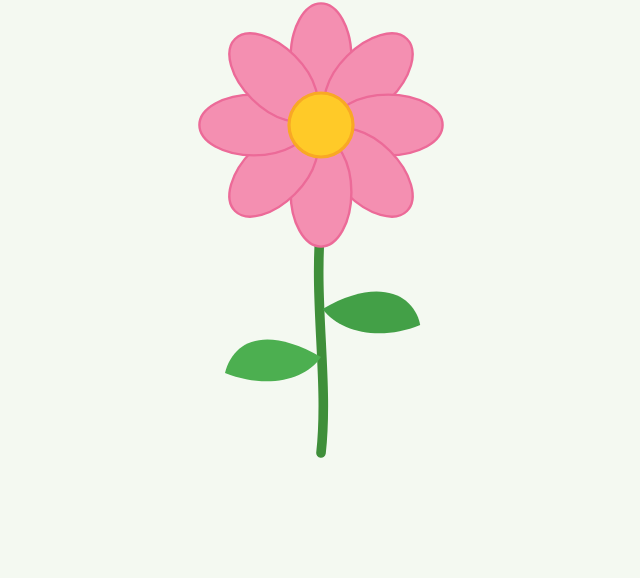
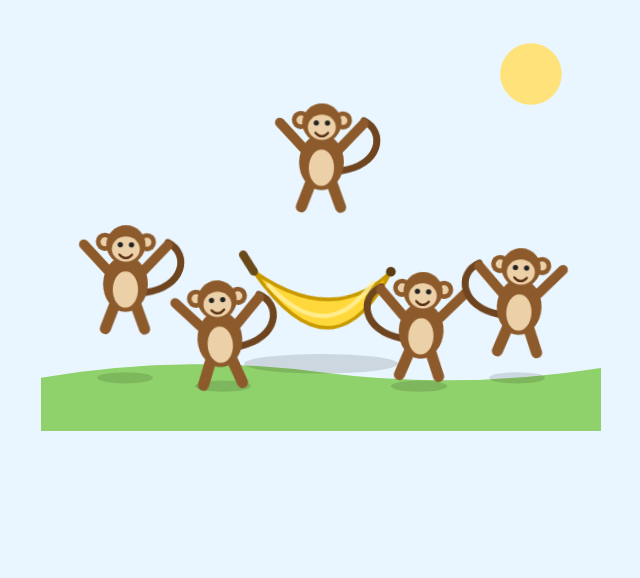
Before and after one commit to huikinmeng-lgtm/haze-tracker, a plain HTML site: page index.html in a window 1280 px wide. Shown: the part 222-800 px from the top of the page, without its empty margins (319-959 px from the left). Drawn offline with Linux system fonts and the light colour scheme.

Commit message:
Draw a banana with monkeys jumping around it
Co-Authored-By: Claude Sonnet 5.5 <noreply@anthropic.com>
Claude-Session: https://claude.ai/code/session_014jrvJP3bFhy79SvpStdPF5

```diff
--- a/index.html
+++ b/index.html
@@ -12,35 +12,94 @@
       flex-direction: column;
       align-items: center;
       justify-content: center;
-      background: #f4f9f1;
+      background: #eaf6ff;
       font-family: system-ui, sans-serif;
-      color: #2d5a27;
+      color: #3b5a2a;
     }
-    svg { width: min(320px, 80vw); height: auto; }
+    svg { width: min(560px, 94vw); height: auto; }
+
+    .hop {
+      animation: hop 1.1s ease-in-out infinite;
+      transform-box: fill-box;
+      transform-origin: center bottom;
+    }
+    .d1 { animation-delay: -0.2s; }
+    .d2 { animation-delay: -0.5s; }
+    .d3 { animation-delay: -0.8s; }
+    .d4 { animation-delay: -0.35s; }
+    .d5 { animation-delay: -0.65s; }
+
+    @keyframes hop {
+      0%, 100% { transform: translateY(0) rotate(-4deg); }
+      50%      { transform: translateY(-38px) rotate(4deg); }
+    }
+    .wobble {
+      animation: wobble 2.2s ease-in-out infinite;
+      transform-box: fill-box;
+      transform-origin: center;
+    }
+    @keyframes wobble {
+      0%, 100% { transform: rotate(-3deg); }
+      50%      { transform: rotate(3deg); }
+    }
+    @media (prefers-reduced-motion: reduce) {
+      .hop, .wobble { animation: none; }
+    }
   </style>
 </head>
 <body>
   <h1>Hello, World!</h1>
-  <svg viewBox="0 0 200 300" xmlns="http://www.w3.org/2000/svg" role="img" aria-label="A pink flower">
-    <!-- stem -->
-    <path d="M100 150 C95 200 105 250 100 295" stroke="#3f8f3a" stroke-width="6" fill="none" stroke-linecap="round"/>
-    <!-- leaves -->
-    <path d="M100 235 C65 215 45 225 40 245 C65 255 90 250 100 235Z" fill="#4caf50"/>
-    <path d="M101 205 C135 185 158 195 162 215 C138 225 112 220 101 205Z" fill="#43a047"/>
-    <!-- petals -->
-    <g transform="translate(100 90)" fill="#f48fb1" stroke="#ec6a98" stroke-width="1.5">
-      <ellipse cx="0" cy="-42" rx="19" ry="34"/>
-      <ellipse cx="0" cy="-42" rx="19" ry="34" transform="rotate(45)"/>
-      <ellipse cx="0" cy="-42" rx="19" ry="34" transform="rotate(90)"/>
-      <ellipse cx="0" cy="-42" rx="19" ry="34" transform="rotate(135)"/>
-      <ellipse cx="0" cy="-42" rx="19" ry="34" transform="rotate(180)"/>
-      <ellipse cx="0" cy="-42" rx="19" ry="34" transform="rotate(225)"/>
-      <ellipse cx="0" cy="-42" rx="19" ry="34" transform="rotate(270)"/>
-      <ellipse cx="0" cy="-42" rx="19" ry="34" transform="rotate(315)"/>
+  <svg viewBox="0 0 400 300" xmlns="http://www.w3.org/2000/svg" role="img" aria-label="Five monkeys jumping around a banana">
+    <defs>
+      <!-- one monkey, centered on its hips, arms up -->
+      <g id="monkey">
+        <path d="M14 18 C42 14 46 -10 30 -18" stroke="#6f4520" stroke-width="5" fill="none" stroke-linecap="round"/>
+        <path d="M-8 28 L-14 44 M8 28 L14 44" stroke="#8d5a2b" stroke-width="8" stroke-linecap="round"/>
+        <ellipse cx="0" cy="12" rx="16" ry="20" fill="#8d5a2b"/>
+        <ellipse cx="0" cy="16" rx="9" ry="13" fill="#ecd0a8"/>
+        <path d="M-13 2 L-30 -16 M13 2 L30 -16" stroke="#8d5a2b" stroke-width="7" stroke-linecap="round"/>
+        <circle cx="-15" cy="-18" r="6.5" fill="#8d5a2b"/>
+        <circle cx="15" cy="-18" r="6.5" fill="#8d5a2b"/>
+        <circle cx="-15" cy="-18" r="3.2" fill="#ecd0a8"/>
+        <circle cx="15" cy="-18" r="3.2" fill="#ecd0a8"/>
+        <circle cx="0" cy="-16" r="14" fill="#8d5a2b"/>
+        <ellipse cx="0" cy="-13" rx="10" ry="9" fill="#ecd0a8"/>
+        <circle cx="-4" cy="-16" r="1.9" fill="#222"/>
+        <circle cx="4" cy="-16" r="1.9" fill="#222"/>
+        <path d="M-4.5 -9 Q0 -4 4.5 -9" stroke="#5a2e12" stroke-width="1.6" fill="none" stroke-linecap="round"/>
+      </g>
+    </defs>
+
+    <!-- sky and ground -->
+    <rect width="400" height="300" fill="#eaf6ff"/>
+    <circle cx="350" cy="45" r="22" fill="#ffe27a"/>
+    <path d="M0 262 Q100 245 200 258 T400 255 V300 H0 Z" fill="#8fd16a"/>
+
+    <!-- shadows -->
+    <g fill="#000" opacity="0.12">
+      <ellipse cx="200" cy="252" rx="55" ry="7"/>
+      <ellipse cx="60" cy="262" rx="20" ry="4"/>
+      <ellipse cx="130" cy="268" rx="20" ry="4"/>
+      <ellipse cx="270" cy="268" rx="20" ry="4"/>
+      <ellipse cx="340" cy="262" rx="20" ry="4"/>
     </g>
-    <!-- center -->
-    <circle cx="100" cy="90" r="20" fill="#ffca28"/>
-    <circle cx="100" cy="90" r="20" fill="none" stroke="#f9a825" stroke-width="2"/>
+
+    <!-- banana -->
+    <g transform="translate(200 205) rotate(-8)">
+      <g class="wobble">
+        <path d="M-45 -25 Q0 62 52 -12 Q6 22 -45 -25 Z" fill="#ffd93b" stroke="#c99a00" stroke-width="2.5" stroke-linejoin="round"/>
+        <path d="M-36 -14 Q0 36 38 -6" stroke="#fff2a0" stroke-width="3" fill="none" stroke-linecap="round" opacity="0.8"/>
+        <path d="M-45 -25 L-51 -38" stroke="#6b4a1a" stroke-width="6" stroke-linecap="round"/>
+        <circle cx="52" cy="-12" r="3.5" fill="#5a3b12"/>
+      </g>
+    </g>
+
+    <!-- monkeys jumping around it -->
+    <g transform="translate(60 205)"><g class="hop d1"><use href="#monkey"/></g></g>
+    <g transform="translate(130 222)"><g class="hop d2"><use href="#monkey"/></g></g>
+    <g transform="translate(200 118)"><g class="hop d3"><use href="#monkey"/></g></g>
+    <g transform="translate(270 222) scale(-1 1)"><g class="hop d4"><use href="#monkey"/></g></g>
+    <g transform="translate(340 205) scale(-1 1)"><g class="hop d5"><use href="#monkey"/></g></g>
   </svg>
 </body>
 </html>
```
